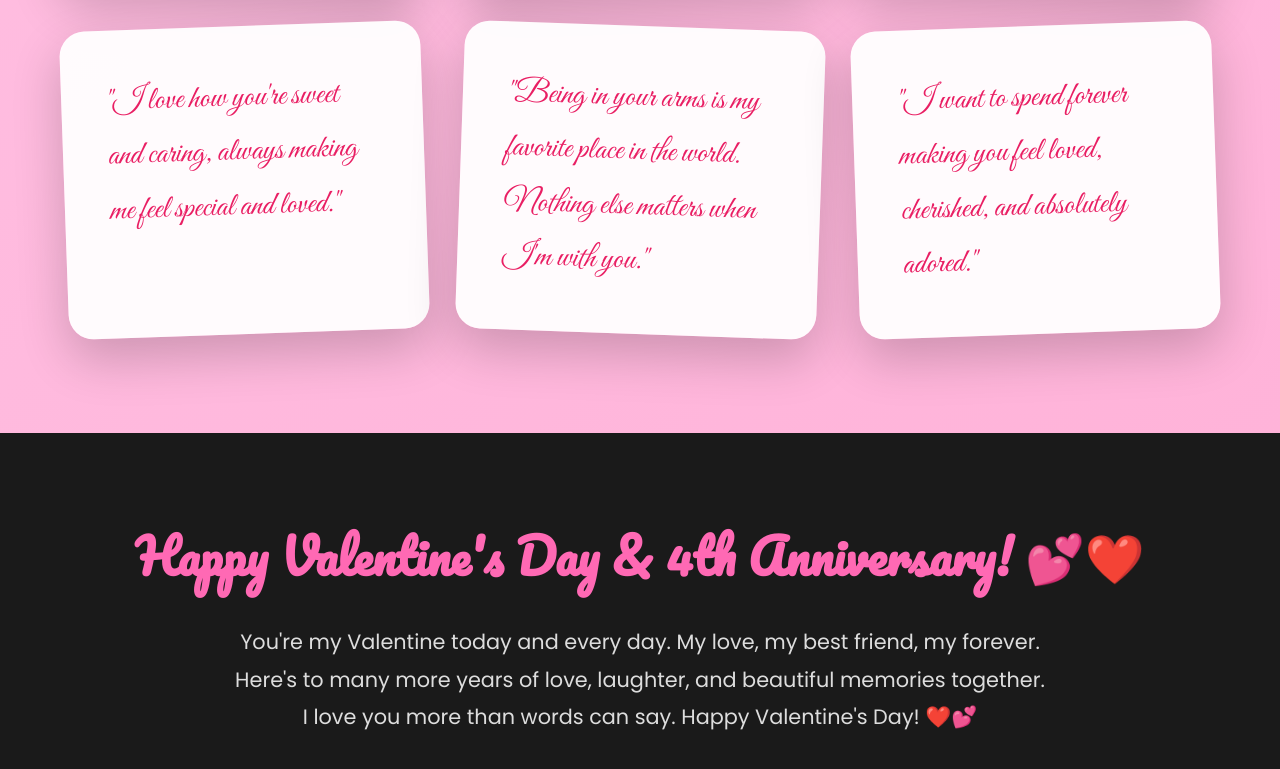
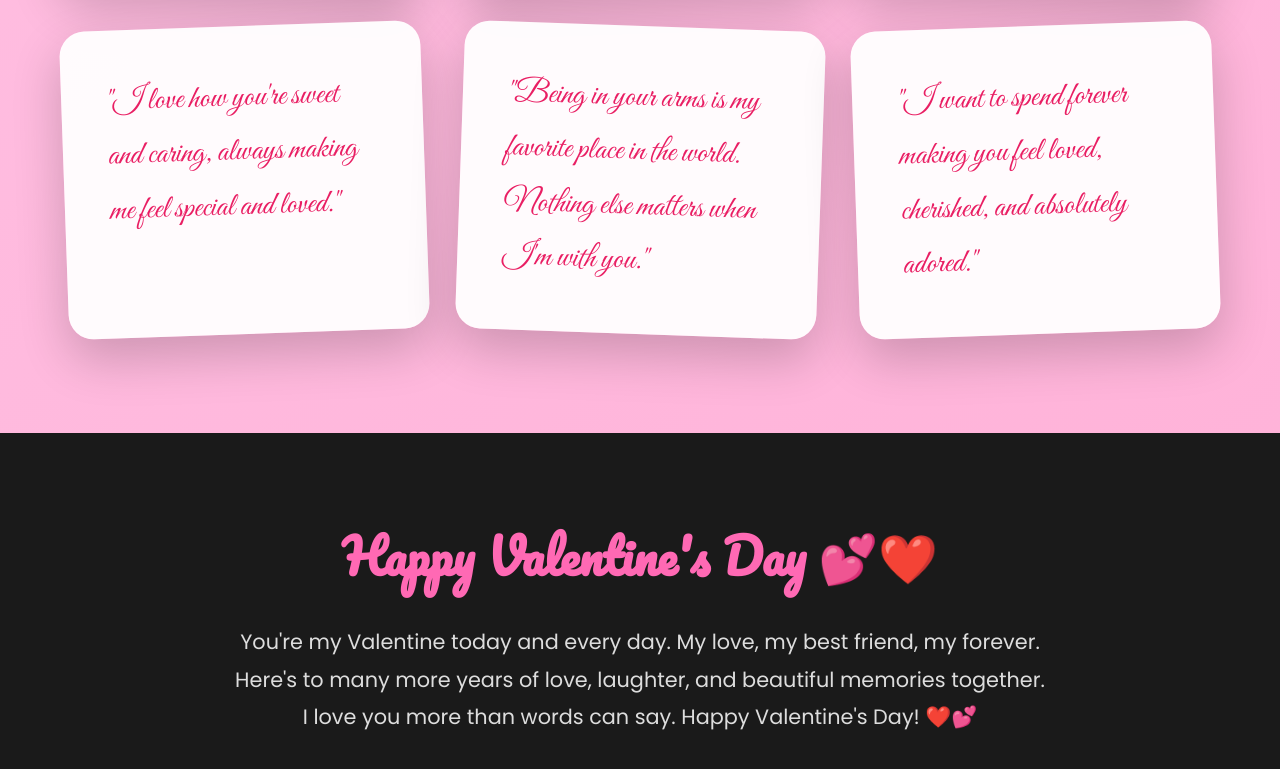
Before and after one commit to ak2003335/ak2003335.github.io, a plain HTML site: page index.html in a window 1280 px wide. Shown: the part 6173-6942 px from the top of the page. Drawn offline with Linux system fonts and the light colour scheme.

Commit message:
Update index.html

```diff
--- a/index.html
+++ b/index.html
@@ -263,7 +263,7 @@
     </section>
 
     <footer>
-        <h3>Happy Valentine's Day & 4th Anniversary! 💕❤️</h3>
+        <h3>Happy Valentine's Day 💕❤️</h3>
         <p>You're my Valentine today and every day. My love, my best friend, my forever.<br>Here's to many more years of love, laughter, and beautiful memories together.<br>I love you more than words can say. Happy Valentine's Day! ❤️💕</p>
     </footer>
 
```
